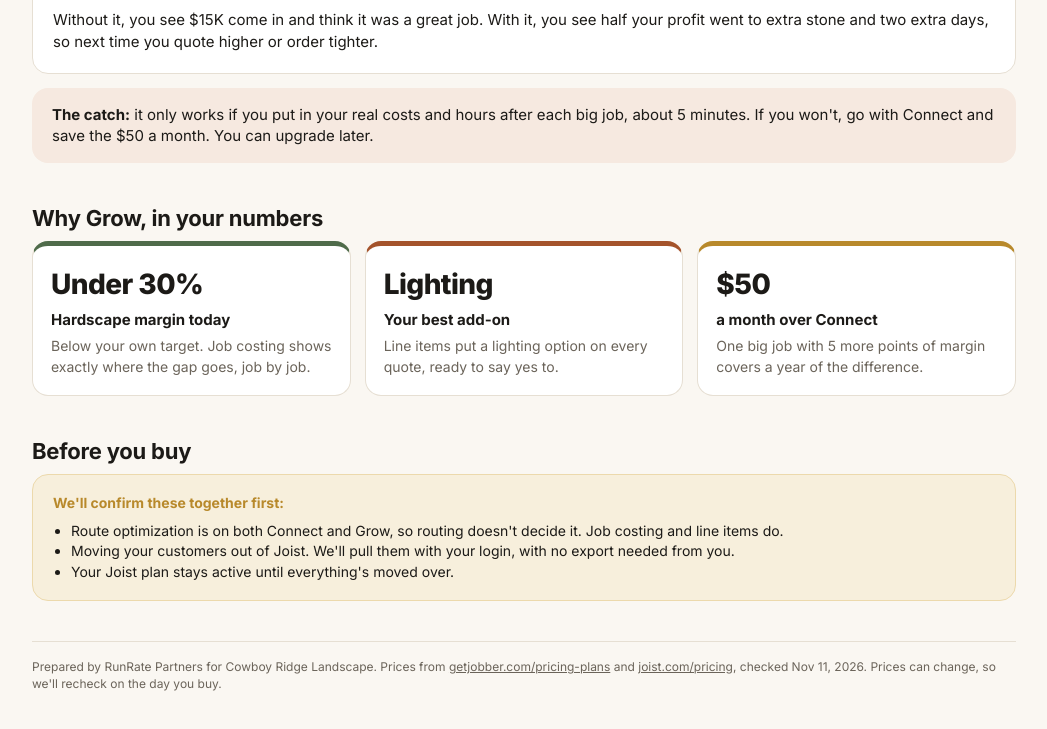
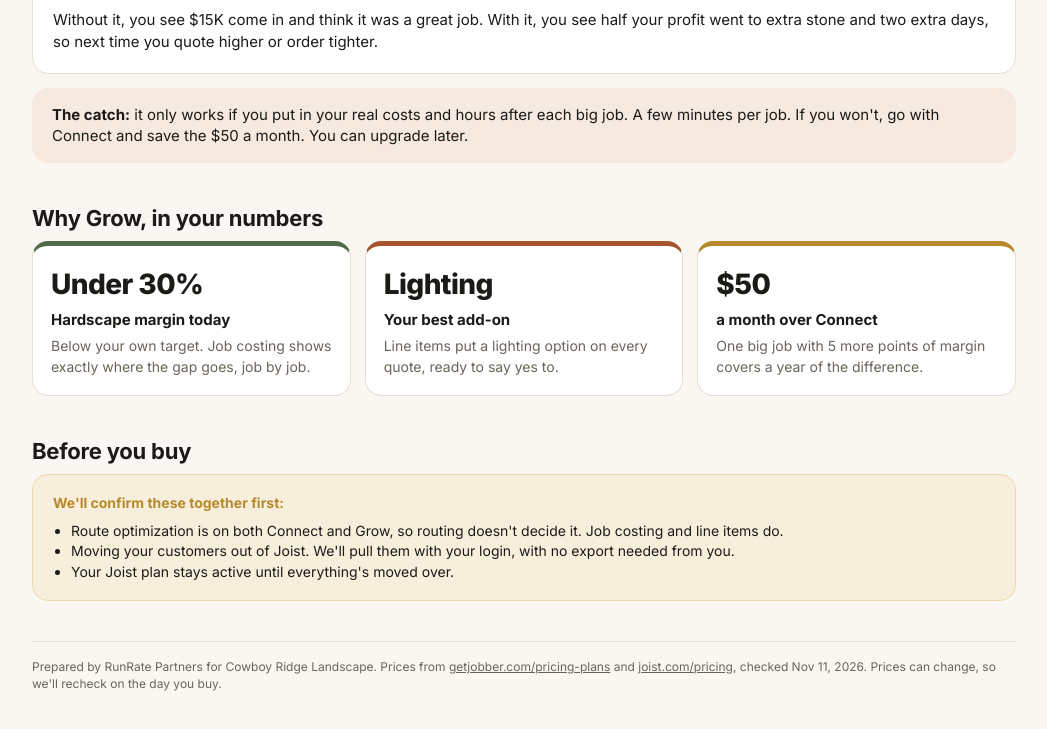
Before and after one commit to runratepartners/cowboy-ridge, a plain HTML site: page jobber-vs-joist/index.html in a window 1280 px wide. Shown: the part 2525-3254 px from the top of the page, without its empty margins (116-1163 px from the left). Drawn offline with Linux system fonts and the light colour scheme.

Commit message:
Soften time estimate
Co-Authored-By: Claude Opus 5.5 <noreply@anthropic.com>
Claude-Session: https://claude.ai/code/session_01JXpmKfJofQmyMJvzns9ByW

```diff
--- a/jobber-vs-joist/index.html
+++ b/jobber-vs-joist/index.html
@@ -166,7 +166,7 @@
     </table>
     <p style="margin:12px 0 0;font-size:15px">Without it, you see $15K come in and think it was a great job. With it, you see half your profit went to extra stone and two extra days, so next time you quote higher or order tighter.</p>
   </div>
-  <div class="catch"><b>The catch:</b> it only works if you put in your real costs and hours after each big job, about 5 minutes. If you won't, go with Connect and save the $50 a month. You can upgrade later.</div>
+  <div class="catch"><b>The catch:</b> it only works if you put in your real costs and hours after each big job. A few minutes per job. If you won't, go with Connect and save the $50 a month. You can upgrade later.</div>
 
   <h2>Why Grow, in your numbers</h2>
   <div class="reasons">
```
